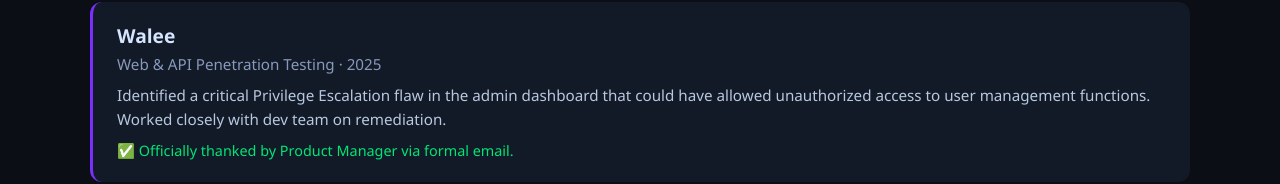
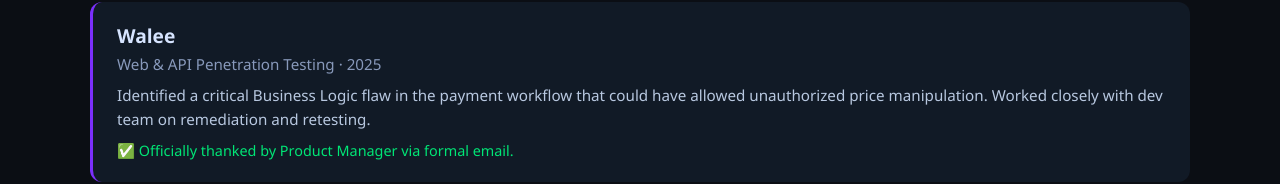
Before and after one commit to shayan-khan-cadet/shayan-khan-cadet.github.io, a plain HTML site: page index.html in a window 1280 px wide. Shown: the part 710-894 px from the top of the page. Drawn offline with Linux system fonts and the light colour scheme.

Commit message:
Updated with real Walee testimonials from Ebad and Rex

```diff
--- a/index.html
+++ b/index.html
@@ -5,7 +5,6 @@
     <meta name="viewport" content="width=device-width, initial-scale=1.0" />
     <title>Shayan Khan | Penetration Tester</title>
     <style>
-        /* ---------- RESET & BASE ---------- */
         * {
             margin: 0;
             padding: 0;
@@ -25,7 +24,6 @@
             margin: 0 auto;
         }
 
-        /* ---------- HERO ---------- */
         .hero {
             text-align: center;
             padding: 3rem 0 2rem;
@@ -70,7 +68,6 @@
             margin-right: 6px;
         }
 
-        /* ---------- SECTIONS ---------- */
         section {
             margin: 3rem 0;
         }
@@ -83,7 +80,6 @@
             padding-left: 1rem;
         }
 
-        /* ---------- SKILLS ---------- */
         .skills-grid {
             display: grid;
             grid-template-columns: repeat(auto-fit, minmax(140px, 1fr));
@@ -105,7 +101,6 @@
             background: #1a2638;
         }
 
-        /* ---------- CV / EXPERIENCE ---------- */
         .exp-item {
             background: #111a26;
             padding: 1.2rem 1.5rem;
@@ -137,7 +132,6 @@
             font-size: 0.9rem;
         }
 
-        /* ---------- ACHIEVEMENT WALL TRIGGER ---------- */
         .wall-trigger {
             text-align: center;
             margin: 2.5rem 0;
@@ -161,7 +155,6 @@
             box-shadow: 0 6px 30px rgba(0, 212, 255, 0.4);
         }
 
-        /* ---------- THE ACHIEVEMENT WALL (hidden by default) ---------- */
         .wall-overlay {
             display: none;
             position: fixed;
@@ -216,7 +209,6 @@
             transform: scale(1.05);
         }
 
-        /* Achievement Grid – the "Wall" */
         .achievement-grid {
             display: grid;
             grid-template-columns: repeat(auto-fill, minmax(320px, 1fr));
@@ -271,7 +263,6 @@
             display: block;
         }
 
-        /* ---------- TESTIMONIAL BOX ---------- */
         .testimonial-box {
             background: #0a1420;
             border-left: 3px solid #ffd700;
@@ -334,7 +325,6 @@
             font-weight: 600;
         }
 
-        /* ---------- FOOTER ---------- */
         .footer {
             margin-top: 4rem;
             text-align: center;
@@ -354,7 +344,6 @@
             color: #00d4ff;
         }
 
-        /* ---------- RESPONSIVE ---------- */
         @media (max-width: 600px) {
             .hero h1 {
                 font-size: 2.2rem;
@@ -376,7 +365,6 @@
 
     <div class="container">
 
-        <!-- ========== HERO ========== -->
         <header class="hero">
             <h1>Shayan Khan</h1>
             <p class="tagline">Junior Penetration Tester · Bug Hunter · Security Researcher</p>
@@ -388,7 +376,6 @@
             </div>
         </header>
 
-        <!-- ========== SKILLS ========== -->
         <section>
             <h2>⚡ Technical Skills</h2>
             <div class="skills-grid">
@@ -405,7 +392,6 @@
             </div>
         </section>
 
-        <!-- ========== CV / EXPERIENCE ========== -->
         <section>
             <h2>📄 Security Engagements (CV)</h2>
 
@@ -413,7 +399,7 @@
                 <div class="company">Walee</div>
                 <div class="role">Web & API Penetration Testing · 2025</div>
                 <div class="desc">
-                    Identified a critical Privilege Escalation flaw in the admin dashboard that could have allowed unauthorized access to user management functions. Worked closely with dev team on remediation.
+                    Identified a critical Business Logic flaw in the payment workflow that could have allowed unauthorized price manipulation. Worked closely with dev team on remediation and retesting.
                 </div>
                 <div class="ack">✅ Officially thanked by Product Manager via formal email.</div>
             </div>
@@ -446,12 +432,10 @@
             </div>
         </section>
 
-        <!-- ========== ACHIEVEMENT WALL TRIGGER ========== -->
         <div class="wall-trigger">
             <button class="wall-btn" id="openWallBtn">🏆 View My Achievement Wall</button>
         </div>
 
-        <!-- ========== FOOTER ========== -->
         <div class="footer">
             <p>
                 📧 shayan.khan@example.com ·
@@ -466,9 +450,7 @@
 
     </div>
 
-    <!-- ========================================================= -->
     <!-- ========== ACHIEVEMENT WALL OVERLAY ========== -->
-    <!-- ========================================================= -->
     <div class="wall-overlay" id="achievementWall">
         <div class="wall-inner">
 
@@ -477,12 +459,9 @@
                 <button class="close-wall" id="closeWallBtn">✕</button>
             </div>
 
-            <!-- The grid of trophies -->
             <div class="achievement-grid">
 
-                <!-- ============================================ -->
-                <!-- TROPHY 1: WALEE (YOUR REAL EMAIL)            -->
-                <!-- ============================================ -->
+                <!-- TROPHY 1: WALEE (REAL EMAIL FROM EBAD) -->
                 <div class="trophy-card">
                     <div class="company-name">Walee</div>
                     <span class="vuln-type">Price Manipulation / Business Logic Flaw</span>
@@ -490,21 +469,17 @@
                     <span class="thanks-badge">✔ Official Thank-you Email</span>
                     <div class="testimonial-box">
                         <span class="email-subject">📧 Subject: Vulnerability Closure & Acknowledgment</span>
-
                         Hi Shayan,<br><br>
                         Thank you for retesting the reported vulnerability and for sharing the detailed confirmation.<br><br>
                         We appreciate your responsible disclosure and the additional validation performed using the original price manipulation method as well as other test variations. Based on your confirmation, along with the internal validation completed by our Development and InfoSec teams, we are proceeding with formal closure of this vulnerability.<br><br>
                         Thank you as well for the recommendations around periodic penetration testing, CVE monitoring, and threat modeling. We will take these into consideration as part of our ongoing security process.<br><br>
                         We appreciate your cooperation throughout this process.
-
                         <span class="sender">— <span>Ebad Karim</span> · Product Manager, Walee</span>
                         <span class="email-date">📅 Received: August 18, 2025</span>
                     </div>
                 </div>
 
-                <!-- ============================================ -->
-                <!-- TROPHY 2: WALEE (SECOND EMAIL - REX)         -->
-                <!-- ============================================ -->
+                <!-- TROPHY 2: WALEE (REAL EMAIL FROM REX) -->
                 <div class="trophy-card">
                     <div class="company-name">Walee (Second Disclosure)</div>
                     <span class="vuln-type">Responsible Disclosure</span>
@@ -512,20 +487,16 @@
                     <span class="thanks-badge">✔ Acknowledged & Commended</span>
                     <div class="testimonial-box">
                         <span class="email-subject">📧 Subject: Acknowledgment of Responsible Disclosure</span>
-
                         Hi Shayan,<br><br>
                         Thank you for reaching out and sharing your observation with us. We acknowledge and appreciate the responsible manner in which this was reported.<br><br>
                         We also recognise the effort and diligence involved in such responsible reporting and commend your commitment to ethical security practices in your work. The matter has been reviewed and addressed internally.<br><br>
                         We appreciate your effort and responsible approach in bringing this matter to our attention.
-
                         <span class="sender">— <span>Rex</span> · Security Team, Walee</span>
                         <span class="email-date">📅 Received: [Date]</span>
                     </div>
                 </div>
 
-                <!-- ============================================ -->
-                <!-- TROPHY 3: TASKPLANET                         -->
-                <!-- ============================================ -->
+                <!-- TROPHY 3: TASKPLANET -->
                 <div class="trophy-card">
                     <div class="company-name">Taskplanet</div>
                     <span class="vuln-type">IDOR (Order API)</span>
@@ -533,19 +504,15 @@
                     <span class="thanks-badge">✔ Commendation from Security Lead</span>
                     <div class="testimonial-box">
                         <span class="email-subject">📧 Subject: Vulnerability Acknowledgment</span>
-
                         Hi Shayan,<br><br>
                         Thank you for your responsible disclosure of the IDOR vulnerability in our order management API. Your detailed report and proof-of-concept were instrumental in helping us understand and remediate the issue quickly.<br><br>
                         We appreciate your professionalism and look forward to working with you again.
-
                         <span class="sender">— <span>Taskplanet Security Department</span> · Lead Engineer</span>
                         <span class="email-date">📅 Received: March 3, 2025</span>
                     </div>
                 </div>
 
-                <!-- ============================================ -->
-                <!-- TROPHY 4: VAJRAGLOBAL                        -->
-                <!-- ============================================ -->
+                <!-- TROPHY 4: VAJRAGLOBAL -->
                 <div class="trophy-card">
                     <div class="company-name">Vajraglobal</div>
                     <span class="vuln-type">S3 Bucket Misconfiguration</span>
@@ -553,19 +520,15 @@
                     <span class="thanks-badge">✔ Public Hall of Fame mention</span>
                     <div class="testimonial-box">
                         <span class="email-subject">📧 Subject: Hall of Fame Inclusion</span>
-
                         Dear Shayan,<br><br>
                         We are pleased to formally thank you for identifying and responsibly disclosing the S3 bucket misconfiguration. Your quick action prevented a major data breach.<br><br>
                         We have added your name to our Public Hall of Fame.
-
                         <span class="sender">— <span>Vajraglobal InfoSec Team</span></span>
                         <span class="email-date">📅 Received: November 20, 2024</span>
                     </div>
                 </div>
 
-                <!-- ============================================ -->
-                <!-- TROPHY 5: PLACEHOLDER / FUTURE               -->
-                <!-- ============================================ -->
+                <!-- TROPHY 5: PLACEHOLDER -->
                 <div class="trophy-card" style="border:1px dashed #2a3f5a; opacity:0.6;">
                     <div class="company-name" style="color:#6a7f9a;">Your Next Achievement</div>
                     <span class="vuln-type">━━━━━</span>
@@ -578,9 +541,7 @@
                     </div>
                 </div>
 
-                <!-- ============================================ -->
-                <!-- TROPHY 6: PLACEHOLDER                        -->
-                <!-- ============================================ -->
+                <!-- TROPHY 6: PLACEHOLDER -->
                 <div class="trophy-card" style="border:1px dashed #2a3f5a; opacity:0.6;">
                     <div class="company-name" style="color:#6a7f9a;">Future Achievement</div>
                     <span class="vuln-type">━━━━━</span>
@@ -594,7 +555,6 @@
                 </div>
 
             </div>
-            <!-- end grid -->
 
             <p style="text-align:center; margin-top:2rem; color:#6a7f9a; font-size:0.9rem;">
                 ⚡ Each trophy includes a verified testimonial from the respective security department.
@@ -603,7 +563,6 @@
         </div>
     </div>
 
-    <!-- ========== JAVASCRIPT: Open / Close Wall ========== -->
     <script>
         const wall = document.getElementById('achievementWall');
         const openBtn = document.getElementById('openWallBtn');
```
